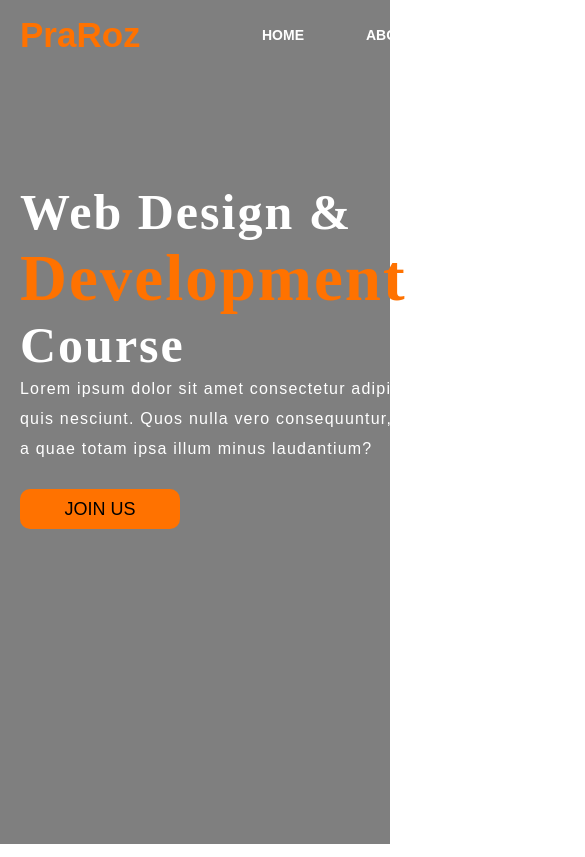
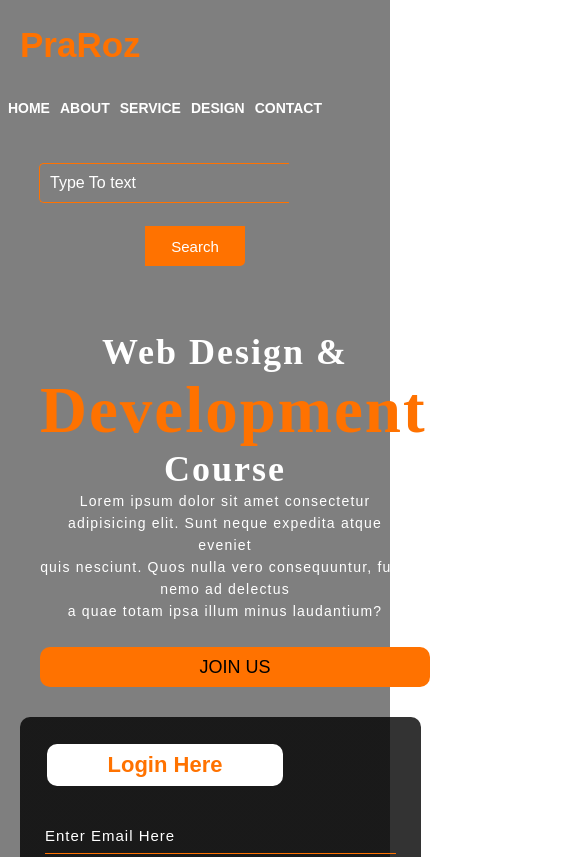
Before and after one commit to Choudharyji36/Web-Design_Portfolio, a plain HTML site: page index.html in a window 390 px wide. Shown: the top 857 px of the page, 585 px wide, since content can reach past the window. Drawn offline with nearby package versions, Linux system fonts and the light colour scheme.

Commit message:
Update style.css
code add

Signed-off-by: Kapil Choudhary  <144799541+Choudharyji36@users.noreply.github.com>

```diff
--- a/style.css
+++ b/style.css
@@ -263,3 +263,96 @@ ul li a:hover{
 .icons ion-icon:hover{
     color: #ff7200;
 }
+
+@media screen and (max-width: 768px) {
+    .main {
+        height: auto;
+        background-size: cover;
+        padding-bottom: 50px;
+    }
+
+    .navbar {
+        width: 100%;
+        display: flex;
+        flex-direction: column;
+        align-items: center;
+        height: auto;
+        padding: 10px 0;
+    }
+
+    .icon {
+        width: 100%;
+        text-align: center;
+        float: none;
+    }
+
+    .menu {
+        width: 100%;
+        text-align: center;
+    }
+
+    .menu ul {
+        /* flex-direction: column; */
+        display: flex;
+        padding: 10px;
+        width: 300px;
+
+    }
+
+    .menu ul li {
+        margin: 10px 0;
+        margin-left: 10px;
+    }
+
+    .search {
+        width: 80%;
+        margin-left: 0;
+        text-align: center;
+    }
+
+    .srch {
+        width: 80%;
+        margin-bottom: 10px;
+    }
+
+    .content {
+        width: 100%;
+        text-align: center;
+        padding: 20px;
+    }
+
+    .content h1 {
+        font-size: 36px;
+    }
+
+    .content .par {
+        font-size: 14px;
+        line-height: 22px;
+    }
+
+    .content .cn {
+        width: 100%;
+        text-align: center;
+    }
+
+    .form {
+        width: 90%;
+        position: static;
+        transform: none;
+        margin: 20px auto;
+    }
+
+    .form input,
+    .btnn {
+        width: 100%;
+    }
+
+    .icons {
+        text-align: center;
+    }
+
+    .icons ion-icon {
+        font-size: 24px;
+        padding: 8px;
+    }
+}
```
